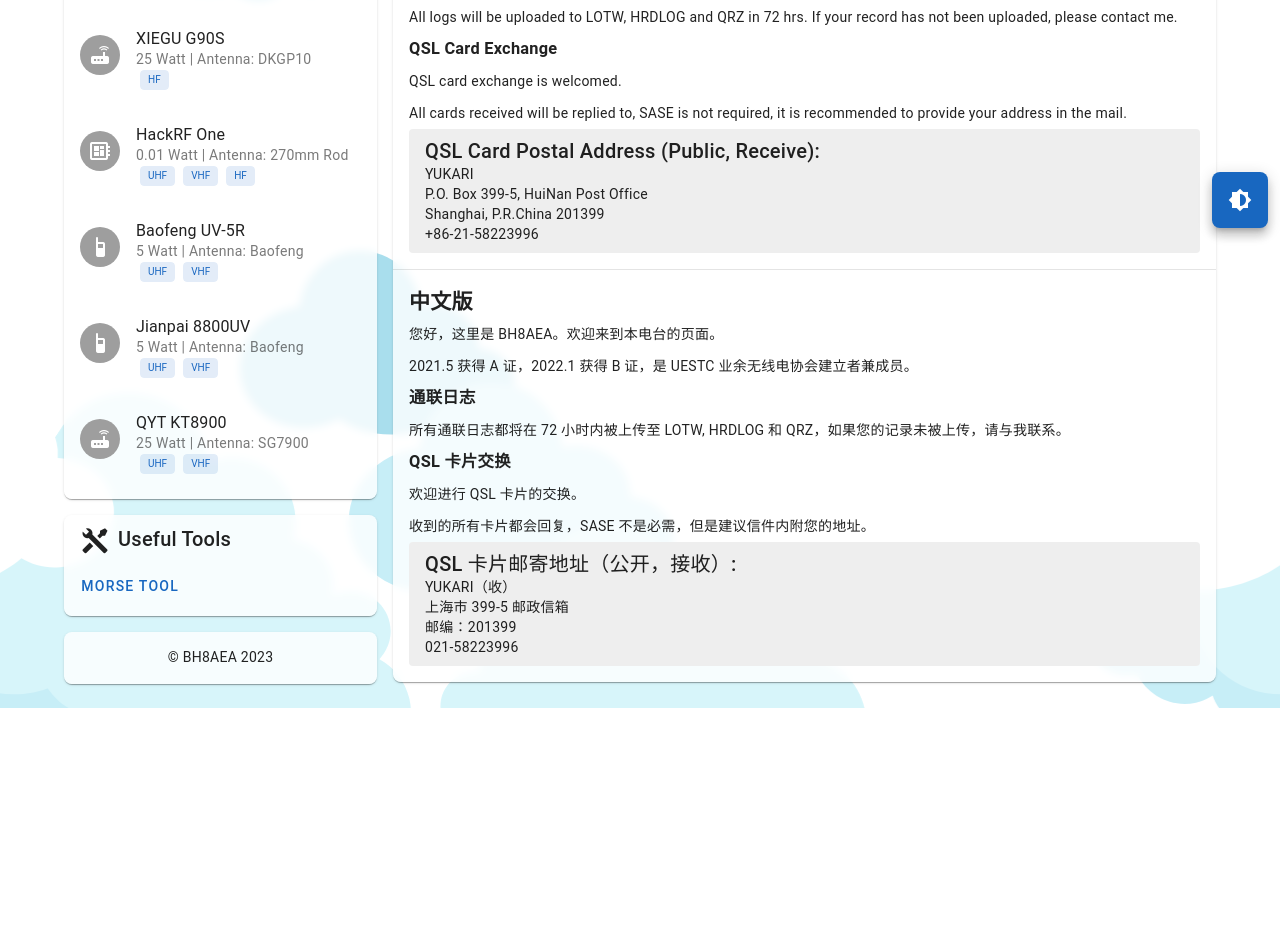
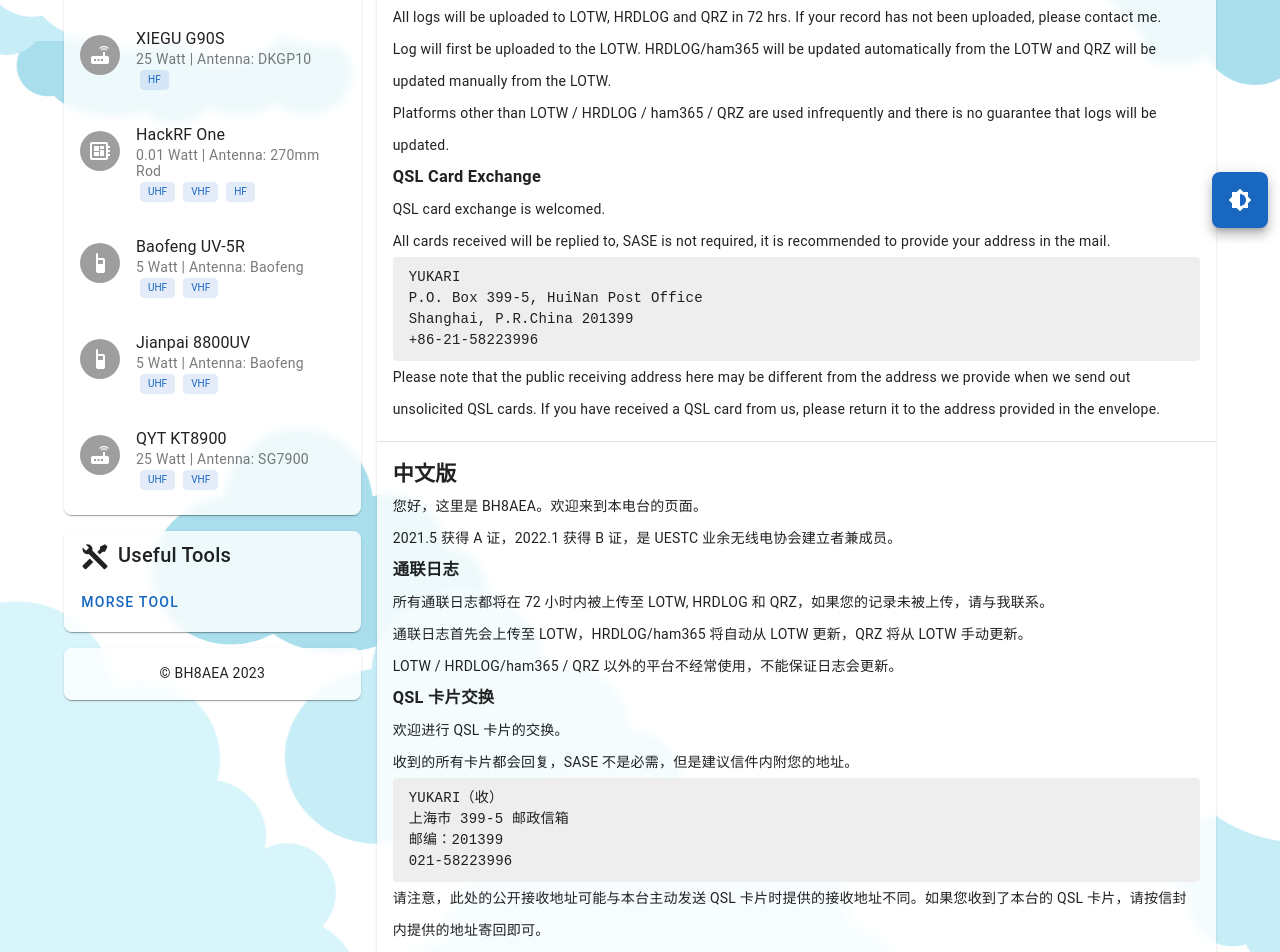
Before and after one commit to YukariChiba/Radio-Web, a Nuxt app: page / in a window 1280 px wide. Shown: the part 560-1512 px from the top of the page. Before the commit the page ends 1268 px from the top, so only its background shows below. Built offline with nearby package versions, Linux system fonts and the light colour scheme.

Commit message:
update about page

```diff
--- a/components/MainAbout.vue
+++ b/components/MainAbout.vue
@@ -8,7 +8,7 @@
         </div>
         <v-card-title class="mb-4">
             <v-icon large start>mdi-pound</v-icon>
-            About
+            About / 关于
         </v-card-title>
         <v-card-text>
             <h2>English Version</h2>
@@ -24,21 +24,36 @@
                 All logs will be uploaded to LOTW, HRDLOG and QRZ in 72 hrs. If
                 your record has not been uploaded, please contact me.
             </p>
+            <p>
+                Log will first be uploaded to the LOTW. HRDLOG/ham365 will be
+                updated automatically from the LOTW and QRZ will be updated
+                manually from the LOTW.
+            </p>
+            <p>
+                Platforms other than LOTW / HRDLOG / ham365 / QRZ are used
+                infrequently and there is no guarantee that logs will be
+                updated.
+            </p>
             <h3>QSL Card Exchange</h3>
             <p>QSL card exchange is welcomed.</p>
             <p>
                 All cards received will be replied to, SASE is not required, it
                 is recommended to provide your address in the mail.
             </p>
-            <v-alert
-                density="compact"
-                title="QSL Card Postal Address (Public, Receive):"
-            >
+            <v-alert density="compact">
+                <code>
                     YUKARI<br />
                     P.O. Box 399-5, HuiNan Post Office<br />
                     Shanghai, P.R.China 201399<br />
                     +86-21-58223996
+                </code>
             </v-alert>
+            <p>
+                Please note that the public receiving address here may be
+                different from the address we provide when we send out
+                unsolicited QSL cards. If you have received a QSL card from us,
+                please return it to the address provided in the envelope.
+            </p>
         </v-card-text>
         <v-divider />
         <v-card-text>
@@ -53,18 +68,33 @@
                 所有通联日志都将在 72 小时内被上传至 LOTW, HRDLOG 和
                 QRZ，如果您的记录未被上传，请与我联系。
             </p>
+            <p>
+                通联日志首先会上传至 LOTW，HRDLOG/ham365 将自动从 LOTW 更新，QRZ
+                将从 LOTW 手动更新。
+            </p>
+            <p>
+                LOTW / HRDLOG/ham365 / QRZ
+                以外的平台不经常使用，不能保证日志会更新。
+            </p>
             <h3>QSL 卡片交换</h3>
             <p>欢迎进行 QSL 卡片的交换。</p>
             <p>
                 收到的所有卡片都会回复，SASE
                 不是必需，但是建议信件内附您的地址。
             </p>
-            <v-alert density="compact" title="QSL 卡片邮寄地址（公开，接收）:">
+            <v-alert density="compact">
+                <code>
                     YUKARI（收）<br />
                     上海市 399-5 邮政信箱<br />
                     邮编：201399<br />
                     021-58223996
+                </code>
             </v-alert>
+            <p>
+                请注意，此处的公开接收地址可能与本台主动发送 QSL
+                卡片时提供的接收地址不同。如果您收到了本台的 QSL
+                卡片，请按信封内提供的地址寄回即可。
+            </p>
         </v-card-text>
     </div>
 </template>
```
Lines whose indentation alone changed are shown as unchanged.
